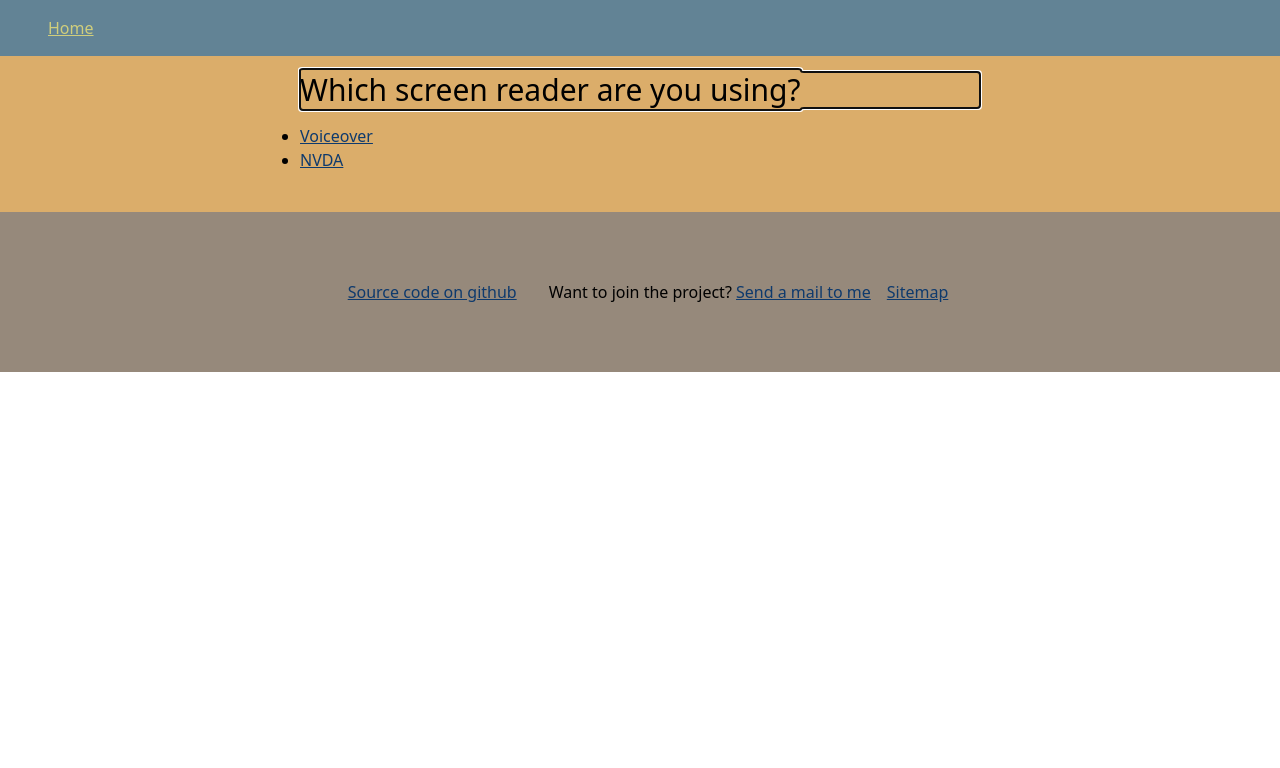
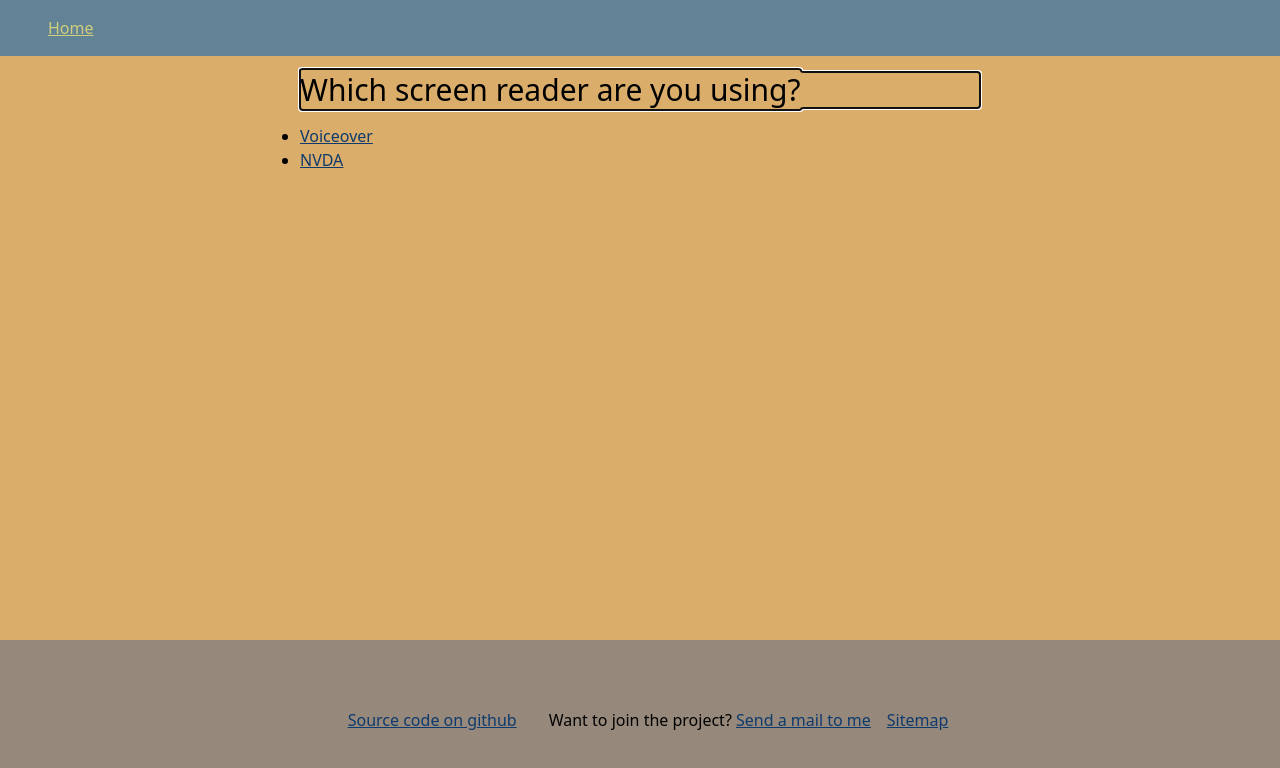
Before and after one commit to 1a2a3a4a/learn-screen-reader, a Svelte app: page / in a window 1280 px wide. Shown: the top 768 px of the page. Built offline with nearby package versions, Linux system fonts and the light colour scheme.

Commit message:
fixed height

```diff
--- a/src/App.svelte
+++ b/src/App.svelte
@@ -4,7 +4,7 @@
 	import Main from './Main.svelte';
 	import Footer from './Footer.svelte';
 </script>
-<div class="flex flex-col justify-between bg-primary h-full">
+<div class="flex flex-col justify-between bg-primary min-h-full">
 	<Tailwind/>
 	<div class="flex flex-col content-center items-center">
 		<Header/>
--- a/tailwind.config.js
+++ b/tailwind.config.js
@@ -24,7 +24,7 @@ module.exports = {
       },
       minHeight: {
         'footer': '5rem',
-
+        'full': '100vh'
        },
        colors: {
         primary: 'var(--color-primary)',
```
